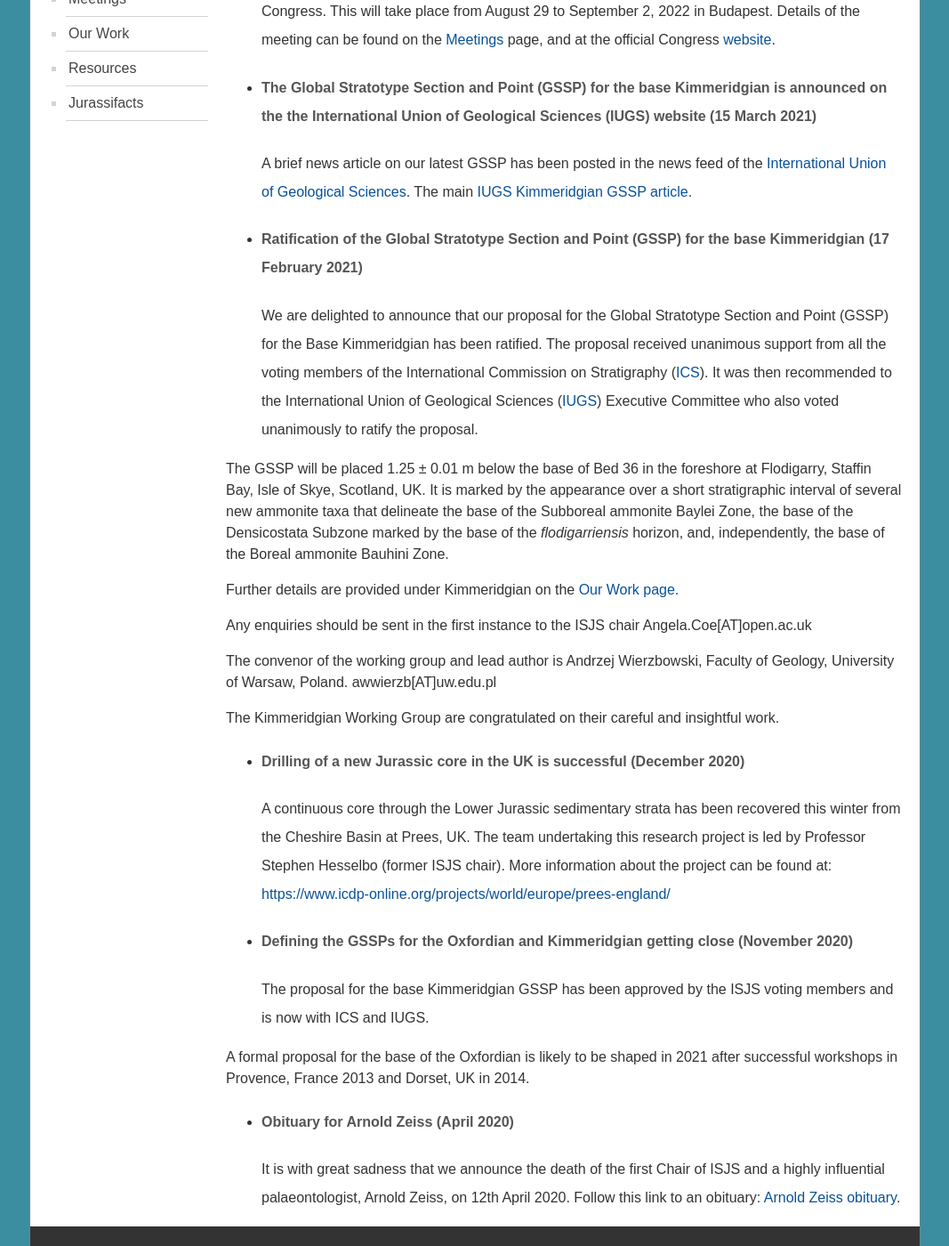
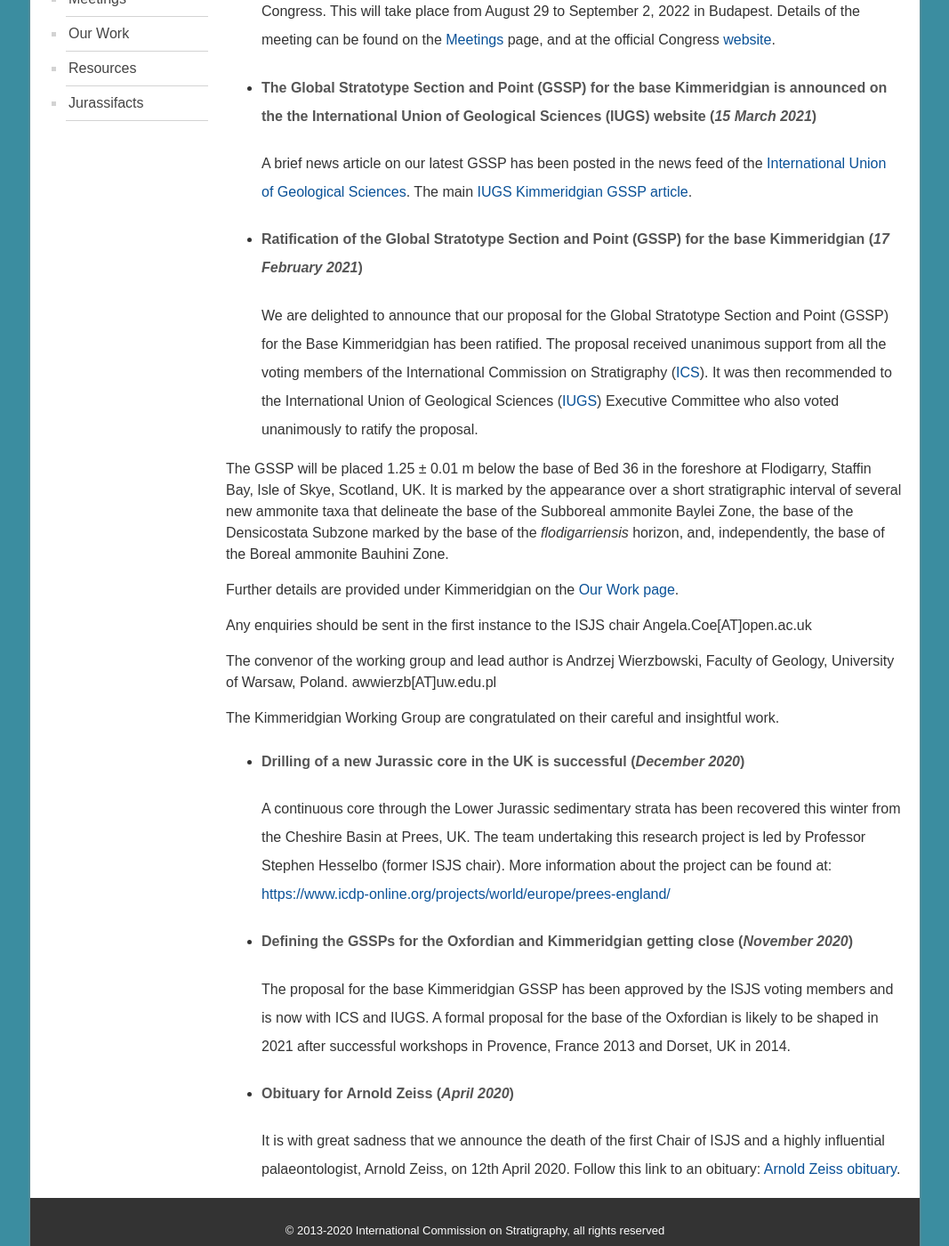
Before and after one commit to i-c-stratigraphy/subcommission-jurassic, a Jekyll site: the page built from pages/news.md, in a window 1280 px wide and 1400 px high, scrolled down 550 px. Shown: the whole window at 89% size, without its empty margins (106-1173 px from the left). Built offline with Jekyll 4.4.1, drawn with Linux system fonts in a browser that asks for light colours; some of the changed text lies outside the part shown.

Commit message:
Update news.md

```diff
--- a/pages/news.md
+++ b/pages/news.md
@@ -5,13 +5,13 @@ permalink: /news
 ---
 ## News
 
-* #### The 11th International Congress on the Jurassic System (13 September 2021)
+* #### The 11th International Congress on the Jurassic System (*13 September 2021*)
 We are pleased to invite all members of the Jurassic family to Hungary for the 2022 Jurassic Congress. This will take place from August 29 to September 2, 2022 in Budapest. Details of the meeting can be found on the [Meetings](/meetings) page, and at the official Congress [website](https://jurassic2022.hu/).
 
-* #### The Global Stratotype Section and Point (GSSP) for the base Kimmeridgian is announced on the the International Union of Geological Sciences (IUGS) website (15 March 2021)
+* #### The Global Stratotype Section and Point (GSSP) for the base Kimmeridgian is announced on the the International Union of Geological Sciences (IUGS) website (*15 March 2021*)
 A brief news article on our latest GSSP has been posted in the news feed of the [International Union of Geological Sciences](https://www.iugs.org/). The main [IUGS Kimmeridgian GSSP article](https://98ca4554-1361-4fb1-a4d8-a1bb16d032e6.filesusr.com/ugd/f1fc07_08ca190c57374ef2bff5a0934205688b.pdf?index=true).
 
-* #### Ratification of the Global Stratotype Section and Point (GSSP) for the base Kimmeridgian (17 February 2021)
+* #### Ratification of the Global Stratotype Section and Point (GSSP) for the base Kimmeridgian (*17 February 2021*)
 We are delighted to announce that our proposal for the Global Stratotype Section and Point (GSSP) for the Base Kimmeridgian has been ratified. The proposal received unanimous support from all the voting members of the International Commission on Stratigraphy ([ICS](https://stratigraphy.org/)). It was then recommended to the International Union of Geological Sciences ([IUGS](https://www.iugs.org/)) Executive Committee who also voted unanimously to ratify the proposal.
 
 The GSSP will be placed 1.25 ± 0.01 m below the base of Bed 36 in the foreshore at Flodigarry, Staffin Bay, Isle of Skye, Scotland, UK. It is marked by the appearance over a short stratigraphic interval of several new ammonite taxa that delineate the base of the Subboreal ammonite Baylei Zone, the base of the Densicostata Subzone marked by the base of the *flodigarriensis* horizon, and, independently, the base of the Boreal ammonite Bauhini Zone.
@@ -24,13 +24,12 @@ The convenor of the working group and lead author is Andrzej Wierzbowski, Facult
 
 The Kimmeridgian Working Group are congratulated on their careful and insightful work.
 
-* #### Drilling of a new Jurassic core in the UK is successful (December 2020)
+* #### Drilling of a new Jurassic core in the UK is successful (*December 2020*)
 A continuous core through the Lower Jurassic sedimentary strata has been recovered this winter from the Cheshire Basin at Prees, UK. The team undertaking this research project is led by Professor Stephen Hesselbo (former ISJS chair). More information about the project can be found at: <https://www.icdp-online.org/projects/world/europe/prees-england/>
 
-* #### Defining the GSSPs for the Oxfordian and Kimmeridgian getting close (November 2020)
+* #### Defining the GSSPs for the Oxfordian and Kimmeridgian getting close (*November 2020*)
 The proposal for the base Kimmeridgian GSSP has been approved by the ISJS voting members and is now with ICS and IUGS.
-
 A formal proposal for the base of the Oxfordian is likely to be shaped in 2021 after successful workshops in Provence, France 2013 and Dorset, UK in 2014.
 
-* #### Obituary for Arnold Zeiss (April 2020)
+* #### Obituary for Arnold Zeiss (*April 2020*)
 It is with great sadness that we announce the death of the first Chair of ISJS and a highly influential palaeontologist, Arnold Zeiss, on 12th April 2020. Follow this link to an obituary: [Arnold Zeiss obituary](zeiss).
```
